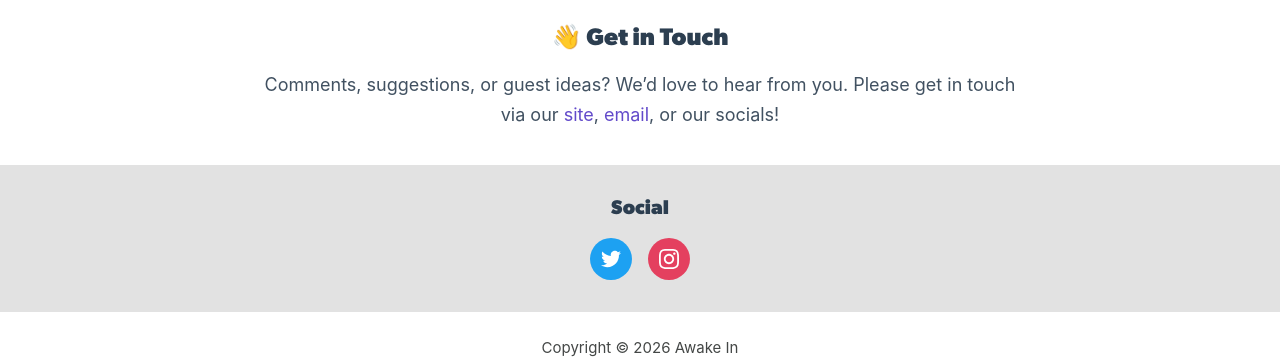
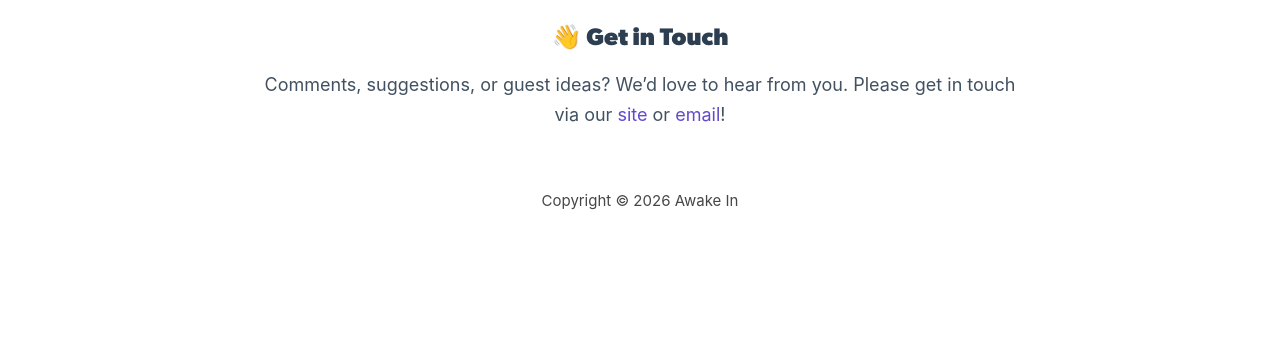
Before and after one commit to BillTribble/awake-in, a React (Vite) app: page / in a window 1280 px wide. Shown: the part 5035-5397 px from the top of the page. After the commit the page ends 5273 px from the top, so only its background shows below. Built offline with nearby package versions, Linux system fonts and the light colour scheme; a web font is replaced by a local one.

Commit message:
Remove Awake In social links from footer while keeping personal host links

```diff
--- a/src/components/Footer.tsx
+++ b/src/components/Footer.tsx
@@ -30,83 +30,13 @@ export const Footer: React.FC = () => {
             Comments, suggestions, or guest ideas? We’d love to hear from you. Please get in touch via our{' '}
             <Link to="/contact" className="ek-link" style={{ color: 'var(--theme-palette-color-1, #624aca)' }}>
               site
-            </Link>
-            ,{' '}
+            </Link>{' '}
+            or{' '}
             <a href="mailto:us@awake-in.com" className="ek-link" style={{ color: 'var(--theme-palette-color-1, #624aca)' }}>
               email
             </a>
-            , or our socials!
+            !
           </p>
-        </div>
-      </div>
-
-      {/* Middle row: background-color #e2e2e2 */}
-      <div style={{ backgroundColor: '#e2e2e2', padding: '32px 0' }}>
-        <div className="container" style={{ maxWidth: '820px', margin: '0 auto', textAlign: 'center' }}>
-          <h3
-            className="widget-title"
-            style={{
-              fontFamily: "'canada-type-gibson', sans-serif",
-              fontSize: '20px',
-              fontWeight: 700,
-              marginBottom: '16px',
-              color: 'rgba(44, 62, 80, 1)',
-            }}
-          >
-            Social
-          </h3>
-
-          <div style={{ display: 'flex', alignItems: 'center', justifyContent: 'center', gap: '16px' }}>
-            {/* Twitter */}
-            <a
-              href="https://twitter.com/awake_in_"
-              target="_blank"
-              rel="noopener noreferrer"
-              title="Twitter"
-              aria-label="Twitter"
-              style={{
-                width: '42px',
-                height: '42px',
-                borderRadius: '50%',
-                backgroundColor: '#1da1f2',
-                color: '#ffffff',
-                display: 'inline-flex',
-                alignItems: 'center',
-                justifyContent: 'center',
-                textDecoration: 'none',
-                fontWeight: 700,
-                fontSize: '18px',
-              }}
-            >
-              <svg width="20" height="20" viewBox="0 0 24 24" fill="currentColor">
-                <path d="M24 4.557c-.883.392-1.832.656-2.828.775 1.017-.609 1.798-1.574 2.165-2.724-.951.564-2.005.974-3.127 1.195-.897-.957-2.178-1.555-3.594-1.555-3.179 0-5.515 2.966-4.797 6.045-4.091-.205-7.719-2.165-10.148-5.144-1.29 2.213-.669 5.108 1.523 6.574-.806-.026-1.566-.247-2.229-.616-.054 2.281 1.581 4.415 3.949 4.89-.693.188-1.452.232-2.224.084.626 1.956 2.444 3.379 4.6 3.419-2.07 1.623-4.678 2.348-7.29 2.04 2.179 1.397 4.768 2.212 7.548 2.212 9.142 0 14.307-7.721 13.995-14.646.962-.695 1.797-1.562 2.457-2.549z" />
-              </svg>
-            </a>
-
-            {/* Instagram */}
-            <a
-              href="https://instagram.com/awake_in_"
-              target="_blank"
-              rel="noopener noreferrer"
-              title="Instagram"
-              aria-label="Instagram"
-              style={{
-                width: '42px',
-                height: '42px',
-                borderRadius: '50%',
-                backgroundColor: '#e4405f',
-                color: '#ffffff',
-                display: 'inline-flex',
-                alignItems: 'center',
-                justifyContent: 'center',
-                textDecoration: 'none',
-              }}
-            >
-              <svg width="20" height="20" viewBox="0 0 24 24" fill="currentColor">
-                <path d="M12 2.163c3.204 0 3.584.012 4.85.07 3.252.148 4.771 1.691 4.919 4.919.058 1.265.069 1.645.069 4.849 0 3.205-.012 3.584-.069 4.849-.149 3.225-1.664 4.771-4.919 4.919-1.266.058-1.644.07-4.85.07-3.204 0-3.584-.012-4.849-.07-3.26-.149-4.771-1.699-4.919-4.92-.058-1.265-.07-1.644-.07-4.849 0-3.204.013-3.583.07-4.849.149-3.227 1.664-4.771 4.919-4.919 1.266-.057 1.645-.069 4.849-.069zm0-2.163c-3.259 0-3.667.014-4.947.072-4.358.2-6.78 2.618-6.98 6.98-.059 1.281-.073 1.689-.073 4.948 0 3.259.014 3.668.072 4.948.2 4.358 2.618 6.78 6.98 6.98 1.281.058 1.689.072 4.948.072 3.259 0 3.668-.014 4.948-.072 4.354-.2 6.782-2.618 6.979-6.98.059-1.28.073-1.689.073-4.948 0-3.259-.014-3.667-.072-4.947-.196-4.354-2.617-6.78-6.979-6.98-1.281-.059-1.69-.073-4.949-.073zm0 5.838c-3.403 0-6.162 2.759-6.162 6.162s2.759 6.163 6.162 6.163 6.162-2.759 6.162-6.163c0-3.403-2.759-6.162-6.162-6.162zm0 10.162c-2.209 0-4-1.79-4-4 0-2.209 1.791-4 4-4s4 1.791 4 4c0 2.21-1.791 4-4 4zm6.406-11.845c-.796 0-1.441.645-1.441 1.44s.645 1.44 1.441 1.44c.795 0 1.439-.645 1.439-1.44s-.644-1.44-1.439-1.44z" />
-              </svg>
-            </a>
-          </div>
         </div>
       </div>
 
--- a/src/data/siteMeta.ts
+++ b/src/data/siteMeta.ts
@@ -40,18 +40,7 @@ export const siteMeta: SiteMeta = {
       quickIcon: withBase('/wp-content/uploads/2020/05/rss-feed.svg'),
     },
   ],
-  socialLinks: [
-    {
-      platform: 'Twitter',
-      url: 'https://twitter.com/awake_in_',
-      handle: '@awake_in_',
-    },
-    {
-      platform: 'Instagram',
-      url: 'https://instagram.com/awake_in_',
-      handle: '@awake_in_',
-    },
-  ],
+  socialLinks: [],
   hero: {
     title: 'Awake In Podcast',
     tagline: 'Chats about mindfulness, wellness, and awakening.',
@@ -108,7 +97,7 @@ export const siteMeta: SiteMeta = {
   ],
   footer: {
     heading: '👋 Get in Touch',
-    text: 'Comments, suggestions, or guest ideas? We’d love to hear from you. Please get in touch via our site, email, or our socials!',
+    text: 'Comments, suggestions, or guest ideas? We’d love to hear from you. Please get in touch via our site or email!',
     copyright: 'Copyright © 2026 Awake In',
   },
 };
```
